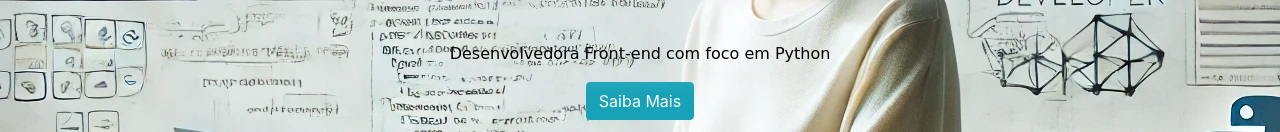
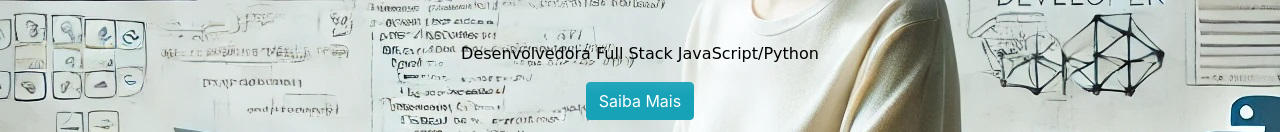
Before and after one commit to stehfany/portifolio, a plain HTML site: page index.html in a window 1280 px wide. Shown: the part 488-620 px from the top of the page. Drawn offline with nearby package versions, Linux system fonts and the light colour scheme.

Commit message:
Atualizar o index.html

```diff
--- a/index.html
+++ b/index.html
@@ -75,7 +75,7 @@
           <h2 class="tituloportifolio pacifico-regular slide-in">Portifólio</h2>
           <h1 class="titulonome pacifico-regular slide-in">Sthefany Clarismundo Lima</h1>
         </div>
-        <p class="titulosecundario pacifico-regular fade-in">Desenvolvedora Front-end com foco em Python</p>
+        <p class="titulosecundario pacifico-regular fade-in">Desenvolvedora Full Stack JavaScript/Python</p>
         <a href="#about" title="Saiba Mais" class="btn btn-info">Saiba Mais</a>
       </section>
       <section id="about" >
```
